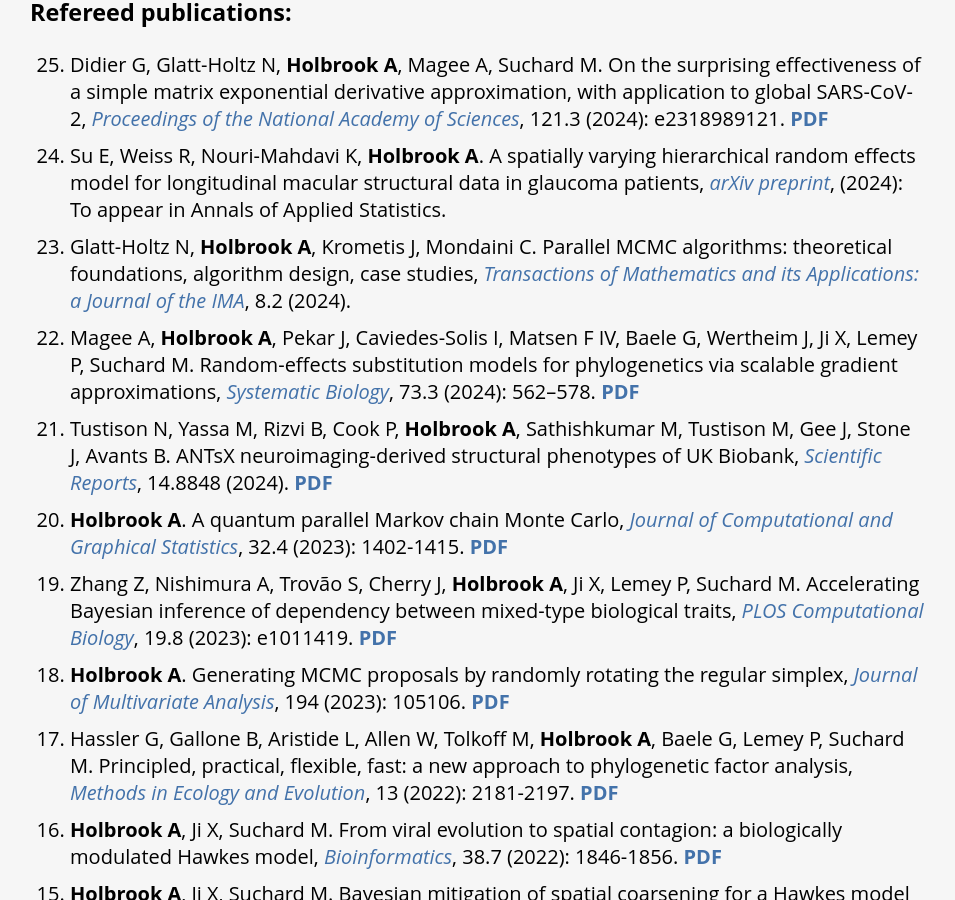
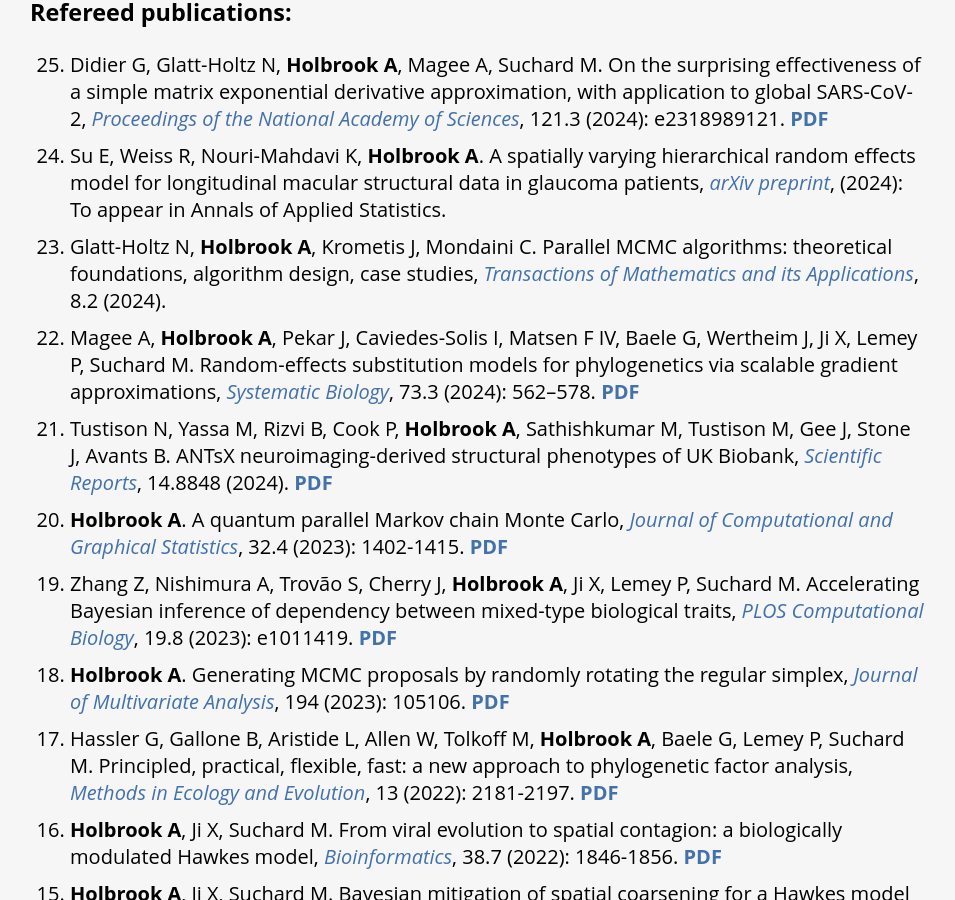
Before and after one commit to andrewjholbrook/andrewjholbrook.github.io, a Jekyll site: the page built from research.html, in a window 1280 px wide and 900 px high, scrolled down 783 px. Shown: the whole window, without its empty margins (162-1117 px from the left). Built offline with Jekyll 4.4.1, drawn with Linux system fonts in a browser that asks for light colours; a style sheet for code colours, icons or effects is not loaded.

Commit message:
transactions

```diff
--- a/research.html
+++ b/research.html
@@ -30,7 +30,7 @@
   <ol id="pubs" reversed>
                         <li> Didier G, Glatt-Holtz N, <b>Holbrook A</b>, Magee A, Suchard M. On the surprising effectiveness of a simple matrix exponential derivative approximation, with application to global SARS-CoV-2, <i><a href="https://doi.org/10.1073/pnas.2318989121" target="_blank">Proceedings of the National Academy of Sciences</a></i>, 121.3 (2024): e2318989121. <a href="papers/pnas.pdf" target="_blank"><b>PDF</b></a></li>
                         <li> Su E, Weiss R, Nouri-Mahdavi K, <b>Holbrook A</b>. A spatially varying hierarchical random effects model for longitudinal macular structural data in glaucoma patients, <i><a href="https://arxiv.org/abs/2303.09018" target="_blank">arXiv preprint</a></i>, (2024): To appear in Annals of Applied Statistics.</li>
-                <li>Glatt-Holtz N, <b>Holbrook A</b>, Krometis J, Mondaini C. Parallel MCMC algorithms: theoretical foundations, algorithm design, case studies, <i><a href="https://doi.org/10.1093/imatrm/tnae004" target="_blank">Transactions of Mathematics and its Applications: a Journal of the IMA</a></i>, 8.2 (2024).  </li>
+                <li>Glatt-Holtz N, <b>Holbrook A</b>, Krometis J, Mondaini C. Parallel MCMC algorithms: theoretical foundations, algorithm design, case studies, <i><a href="https://doi.org/10.1093/imatrm/tnae004" target="_blank">Transactions of Mathematics and its Applications</a></i>, 8.2 (2024).  </li>
                 <li> Magee A, <b>Holbrook A</b>, Pekar J, Caviedes-Solis I, Matsen F IV, Baele G, Wertheim J, Ji X, Lemey P, Suchard M. Random-effects substitution models for phylogenetics via scalable gradient approximations, <i><a href="https://doi.org/10.1093/sysbio/syae019" target="_blank">Systematic Biology</a></i>, 73.3 (2024): 562–578. <a href="papers/syae019-2.pdf" target="_blank"><b>PDF</b></a></li>
                 <li> Tustison N, Yassa M, Rizvi B, Cook P, <b>Holbrook A</b>, Sathishkumar M, Tustison M, Gee J, Stone J, Avants B. ANTsX neuroimaging-derived structural phenotypes of UK Biobank, <i><a href="https://doi.org/10.1038/s41598-024-59440-6" target="_blank">Scientific Reports</a></i>, 14.8848 (2024). <a href="papers/ANTsUKB.pdf" target="_blank"><b>PDF</b></a></li>
         <li><b>Holbrook A</b>. A quantum parallel Markov chain Monte Carlo, <i><a href="https://doi.org/10.1080/10618600.2023.2195890" target="_blank">Journal of Computational and Graphical Statistics</a></i>, 32.4 (2023): 1402-1415. <a href="papers/qpmcmc.pdf" target="_blank"><b>PDF</b></a></li>
```
